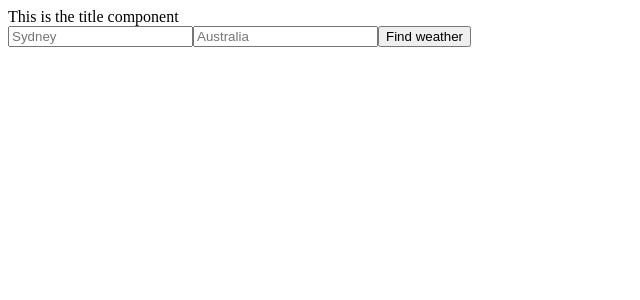
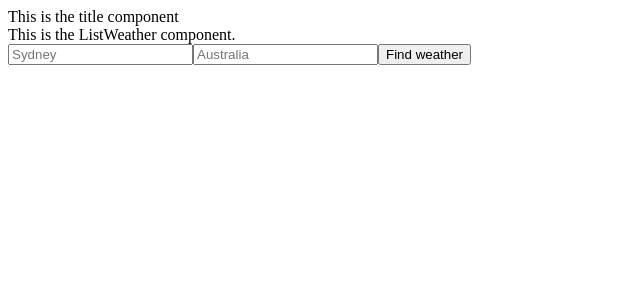
Before and after one commit to GeoFro/WeatherForecast-React-JS, a React (Create React App) app: page / in a window 1280 px wide. Shown: the top 300 px of the page, without its empty margins (0-640 px from the left). Built offline with nearby package versions, Linux system fonts and the light colour scheme; the HTML template or start-up script is replaced by a standard one.

Commit message:
Setting up top city api call

```diff
--- a/src/App.js
+++ b/src/App.js
@@ -3,8 +3,15 @@ import React, { Component } from 'react';
 import Form from './components/Form';
 import Title from './components/Title';
 import Weather from './components/Weather';
+import ListWeather from './components/ListWeather';
 
 const APIKEY = '91525a419dbbd055bbb24eabdb8bac68';
+
+const RigaID = '456172';
+const SydneyID = '2147714';
+const LondonID = '2643743';
+const MadridID = '3117735';
+const VladivostokID = '2013348';
 
 class App extends Component {
 
@@ -15,7 +22,6 @@ class App extends Component {
     city_description: undefined,
     error: undefined
   }
-
 
   // Getting data from the OpenWeatherMap api
   // The function is given the argument (e) in order to prevent a full page refresh on running the fucntion (when the form in the Form component is submitted)
@@ -49,6 +55,17 @@ class App extends Component {
     }
   }
 
+  getTopCityData = async () => {
+
+    const list_api_call = await fetch(`http://api.openweathermap.org/data/2.5/group?id=${RigaID},${SydneyID},${MadridID},${LondonID},${VladivostokID}&appid=${APIKEY}&units=metric`);
+    const list_data = await list_api_call.json();
+    console.log(list_data);
+
+    this.setState({
+
+    })
+  }
+
   // The Form component is given a prop of getWeather. The value of which is the getWeather function defined in the App component above.
   // The getWeather function will now be accessible inside the Form component.
 
@@ -56,6 +73,7 @@ class App extends Component {
     return (
       <div>
         <Title />
+        <ListWeather />
         <Form getWeatherData={this.getWeatherData}/>
         <Weather
         city_name={this.state.city_name}
--- /dev/null
+++ b/src/components/ListWeather.js
@@ -0,0 +1,9 @@
+import React from 'react';
+
+const ListWeather = props => (
+  <div>
+  This is the ListWeather component.
+  </div>
+);
+
+export default ListWeather;
--- a/src/components/Title.js
+++ b/src/components/Title.js
@@ -1,4 +1,4 @@
-import React, { Component } from 'react';
+import React from 'react';
 
 const Title = () => (
   <div>
```
